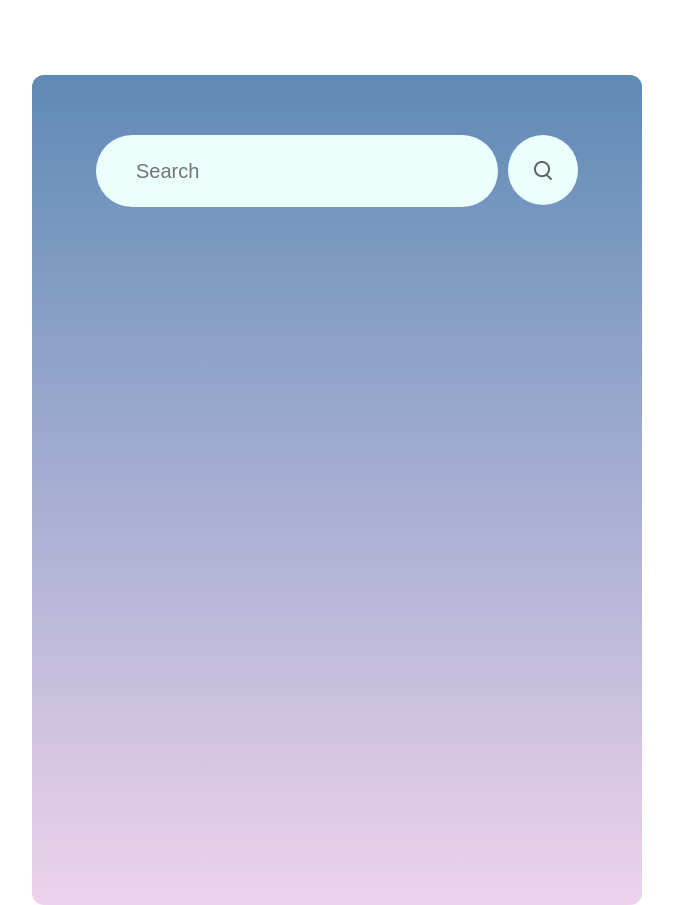
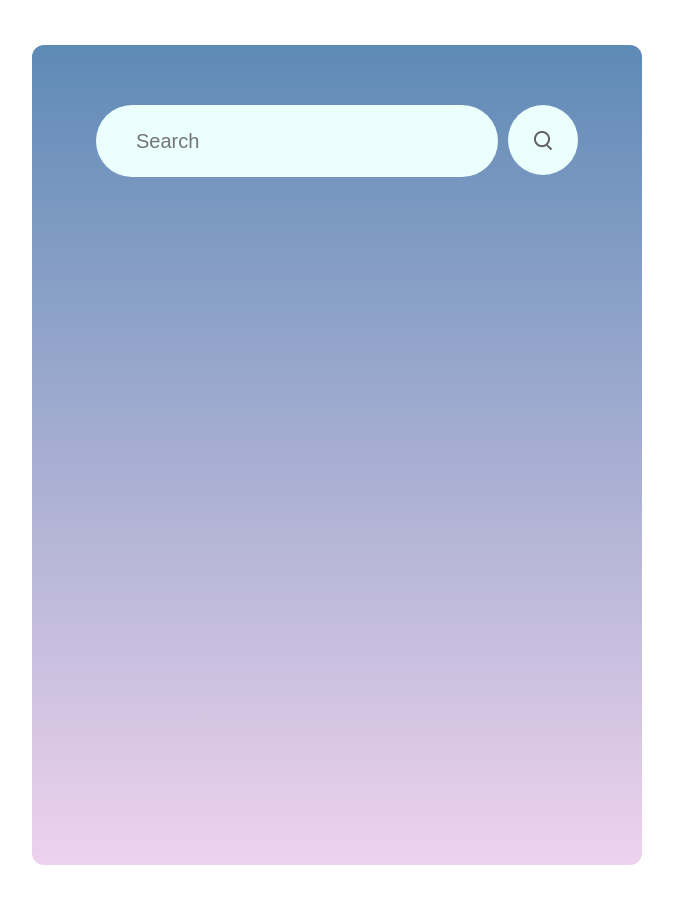
Before and after one commit to hello-sora/weather-app, a React (Create React App) app: page / in a window 1280 px wide. Shown: the whole page, without its empty margins (303-976 px from the left). After the commit the page ends 865 px from the top, so only its background shows below. Built offline with nearby package versions, Linux system fonts and the light colour scheme.

Commit message:
Stylistic changes

```diff
--- a/src/components/WeatherApp/WeatherApp.css
+++ b/src/components/WeatherApp/WeatherApp.css
@@ -1,11 +1,11 @@
 /* Customize container (outline) and background for app */
 .container {
     width: 610px;
-    height: 830px;
+    height: 820px;
     margin: auto;
-    margin-top: 75px;
+    margin-top: 45px;
     border-radius: 12px;
-    background-image: linear-gradient(180deg, rgba(94,138,182,1) 0%, rgba(238,210,237,1) 100%)
+    background-image: linear-gradient(180deg, rgba(94,138,182,1) 0%, rgba(238,210,237,1) 100%);
 }
 
 /* Customize Search Bar */
@@ -70,8 +70,8 @@
 /* Customize Chart Display */
 .chart {
     display: flex;
+    margin: auto;
     margin-top: 30px;
-    margin-left: 17px;
-    width: 590px;
-    height: 800px;
+    width: 29vw;
+    height: 40vh;
 }
```
Also changed, not shown: 1 other file (tests, documents, lock files or other folders).
